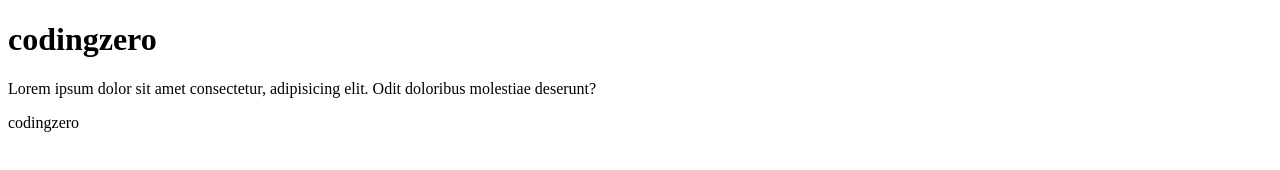
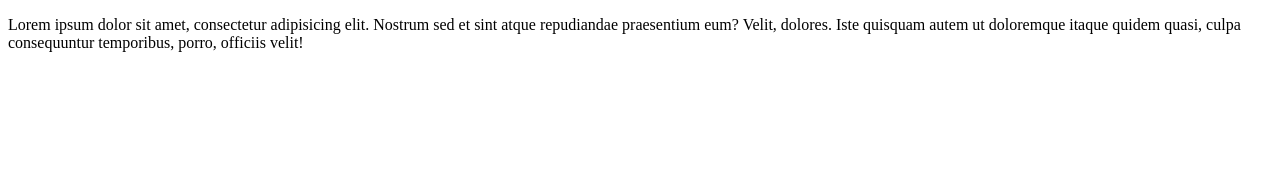
Before and after one commit to Codingzero31/First_project, a plain HTML site: page index.html in a window 1280 px wide. Drawn offline with Linux system fonts and the light colour scheme.

Commit message:
ptag-added

```diff
--- a/index.html
+++ b/index.html
@@ -9,9 +9,9 @@
 </head>
 
 <body>
-    <h1>codingzero</h1>
-    <p>Lorem ipsum dolor sit amet consectetur, adipisicing elit. Odit doloribus molestiae deserunt?</p>
-    <p> codingzero </p>
+    <p>Lorem ipsum dolor sit amet, consectetur adipisicing elit. Nostrum sed et sint atque repudiandae praesentium eum?
+        Velit, dolores. Iste quisquam autem ut doloremque itaque quidem quasi, culpa consequuntur temporibus, porro,
+        officiis velit!</p>
 </body>
 
 </html>
```
